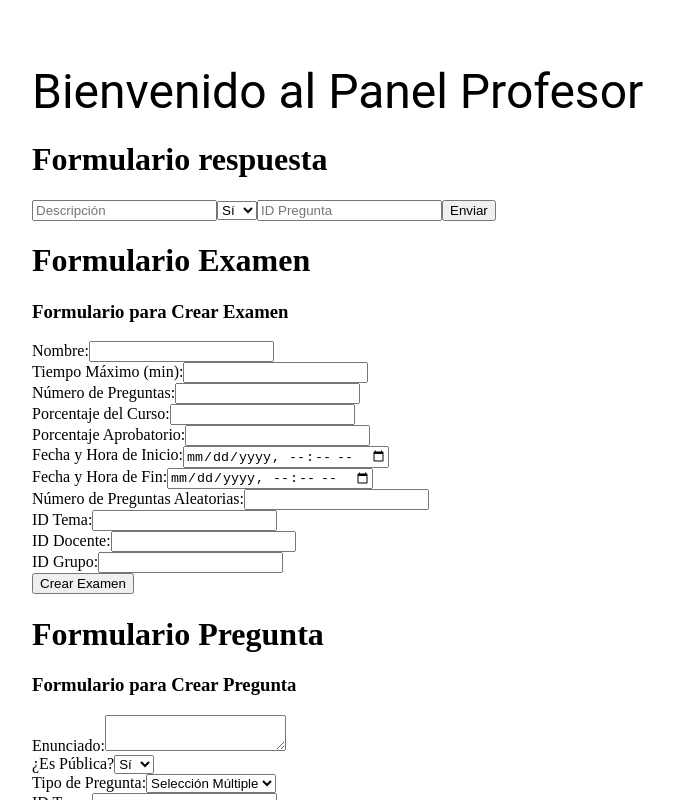
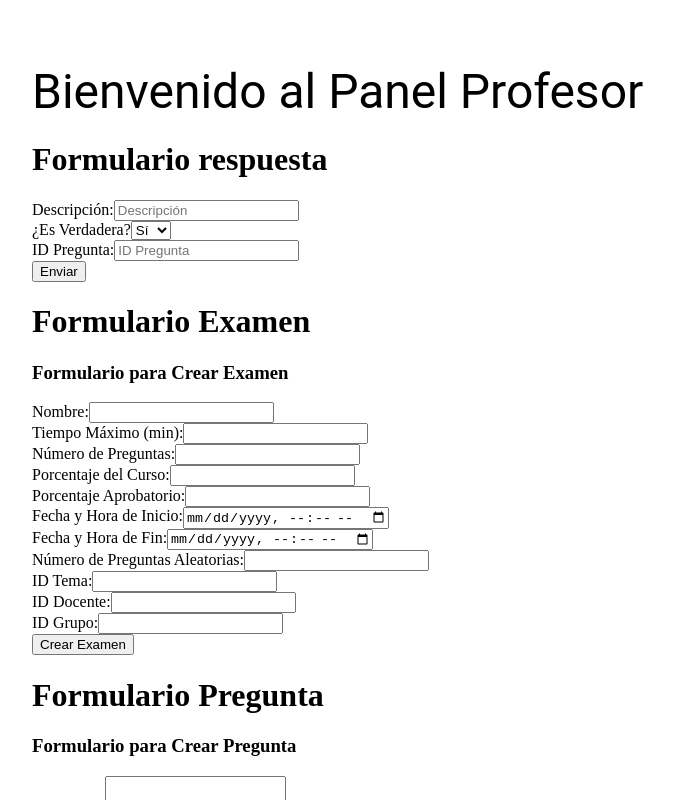
Before and after one commit to JoanG1/FrontEduBases, a React (Vite) app: page /dashboard in a window 1280 px wide. Shown: the top 800 px of the page, without its empty margins (182-856 px from the left). Built offline with nearby package versions, Linux system fonts and the light colour scheme.

Commit message:
Funcionalidad de formulario respuesta completa

```diff
--- a/src/components/FormularioRespuesta.jsx
+++ b/src/components/FormularioRespuesta.jsx
@@ -3,35 +3,61 @@ import { crearRespuesta } from "../services/ApiServices";
 
 const FormularioRespuesta = () => {
   const [descripcion, setDescripcion] = useState("");
-  const [esVerdadera, setEsVerdadera] = useState("S"); // o 'N'
+  const [esVerdadera, setEsVerdadera] = useState("S"); // "S" o "N"
   const [idPregunta, setIdPregunta] = useState("");
   const [mensaje, setMensaje] = useState("");
+  const [error, setError] = useState("");
 
   const handleSubmit = async (e) => {
     e.preventDefault();
+    setMensaje("");
+    setError("");
+
     try {
-      /*const resultado = await crearRespuesta({
+      const data = {
         descripcion,
         esVerdadera,
-        id_pregunta: parseInt(idPregunta)
-      });
-      setMensaje(resultado);*/
-      console.log(descripcion, esVerdadera, idPregunta)
+        id_pregunta: Number(idPregunta),
+      };
+
+      const respuesta = await crearRespuesta(data);
+      setMensaje(`✅ ${respuesta}`);
     } catch (err) {
-      setMensaje("Hubo un error al crear la respuesta.");
+      setError(`❌ Hubo un error al crear la respuesta: ${err}`);
     }
   };
 
   return (
     <form onSubmit={handleSubmit}>
-      <input value={descripcion} onChange={(e) => setDescripcion(e.target.value)} placeholder="Descripción" />
-      <select value={esVerdadera} onChange={(e) => setEsVerdadera(e.target.value)}>
-        <option value="S">Sí</option>
-        <option value="N">No</option>
-      </select>
-      <input value={idPregunta} onChange={(e) => setIdPregunta(e.target.value)} placeholder="ID Pregunta" />
+      <div>
+        <label>Descripción:</label>
+        <input
+          value={descripcion}
+          onChange={(e) => setDescripcion(e.target.value)}
+          placeholder="Descripción"
+          required
+        />
+      </div>
+      <div>
+        <label>¿Es Verdadera?</label>
+        <select value={esVerdadera} onChange={(e) => setEsVerdadera(e.target.value)}>
+          <option value="S">Sí</option>
+          <option value="N">No</option>
+        </select>
+      </div>
+      <div>
+        <label>ID Pregunta:</label>
+        <input
+          type="number"
+          value={idPregunta}
+          onChange={(e) => setIdPregunta(e.target.value)}
+          placeholder="ID Pregunta"
+          required
+        />
+      </div>
       <button type="submit">Enviar</button>
-      {mensaje && <p>{mensaje}</p>}
+      {mensaje && <p style={{ color: "green" }}>{mensaje}</p>}
+      {error && <p style={{ color: "red" }}>{error}</p>}
     </form>
   );
 };
```
